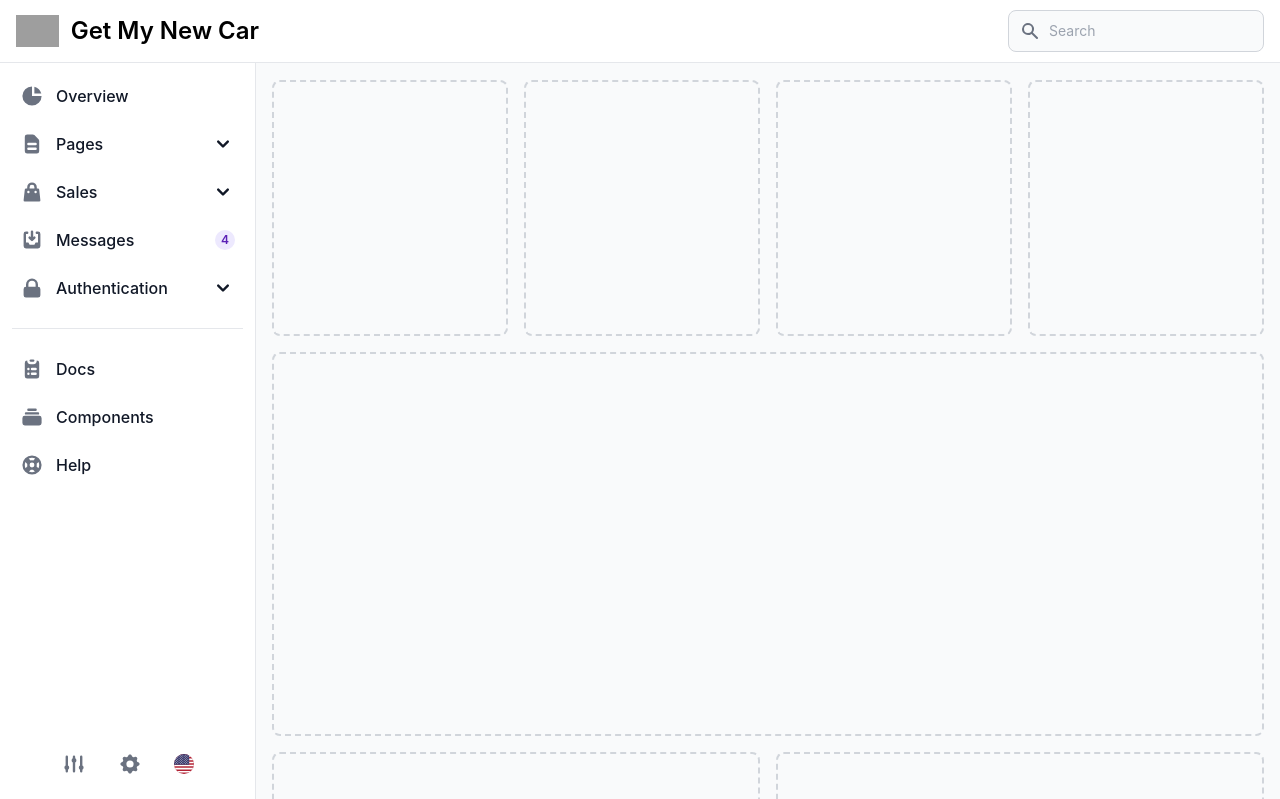
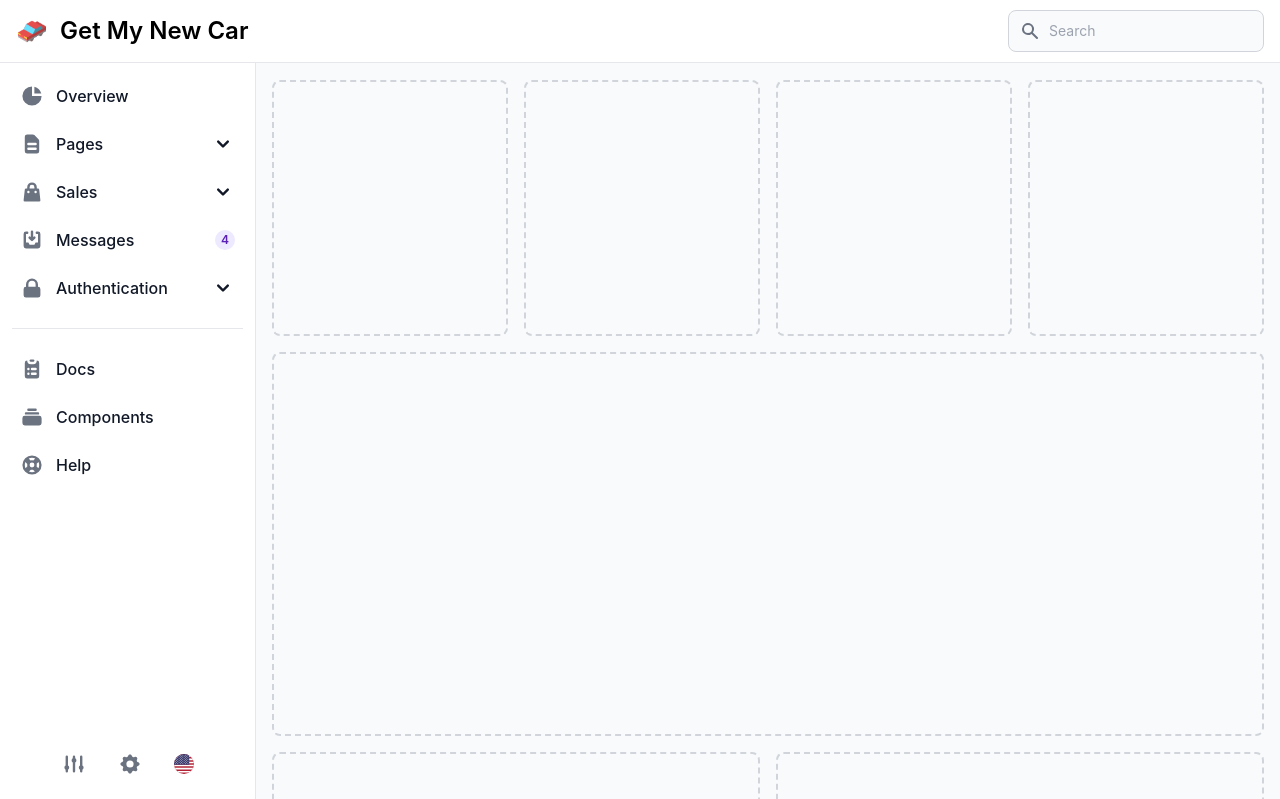
Before and after one commit to BenoitPrmt/GetMyNewCar, a PHP site: page / in a window 1280 px wide. Shown: the top 799 px of the page. Run offline with PHP 8.4, Linux system fonts and the light colour scheme; some libraries are stand-ins or nearby versions; grey boxes are pictures that could not be loaded.

Commit message:
Feat(icons) : Implemented icons

```diff
--- a/src/views/home.phtml
+++ b/src/views/home.phtml
@@ -20,8 +20,8 @@
           </svg>
           <span class="sr-only">Toggle sidebar</span>
         </button>
-        <a href="https://flowbite.com" class="flex items-center justify-between mr-4">
-          <img src="https://flowbite.s3.amazonaws.com/logo.svg" class="mr-3 h-8" alt="Get My New Car Logo" />
+        <a href="/" class="flex items-center justify-between mr-4">
+          <img src="./public/assets/images/icon.png" class="mr-3 h-8" alt="Get My New Car Logo" />
           <span class="self-center text-2xl font-semibold whitespace-nowrap dark:text-white">Get My New Car</span>
         </a>
         <form action="#" method="GET" class="hidden md:block md:pl-2">
--- a/src/views/layout.phtml
+++ b/src/views/layout.phtml
@@ -7,6 +7,7 @@
         content="width=device-width, user-scalable=no, initial-scale=1.0, maximum-scale=1.0, minimum-scale=1.0">
     <link href="https://cdnjs.cloudflare.com/ajax/libs/flowbite/2.3.0/flowbite.min.css" rel="stylesheet" />
     <link rel="stylesheet" href="./public/assets/css/styles.css">
+    <link rel="icon" href="./public/assets/images/favicon.ico" type="image/ico" />
     <meta http-equiv="X-UA-Compatible" content="ie=edge">
     <title>Get my new car</title>
 </head>
```
Also changed, not shown: public/assets/css/styles.css, public/assets/images/favicon.ico (added), public/assets/images/icon.png (added).
